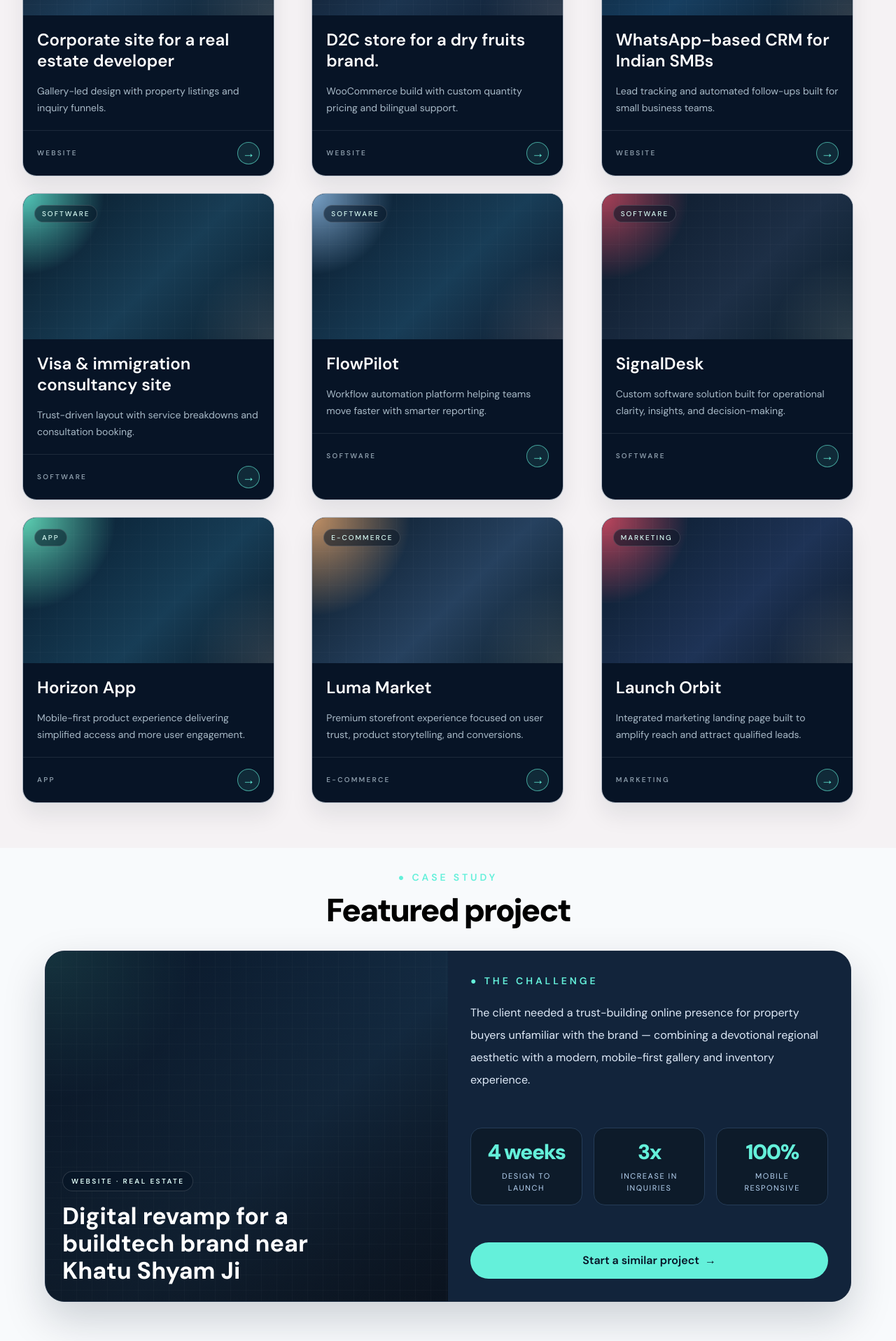
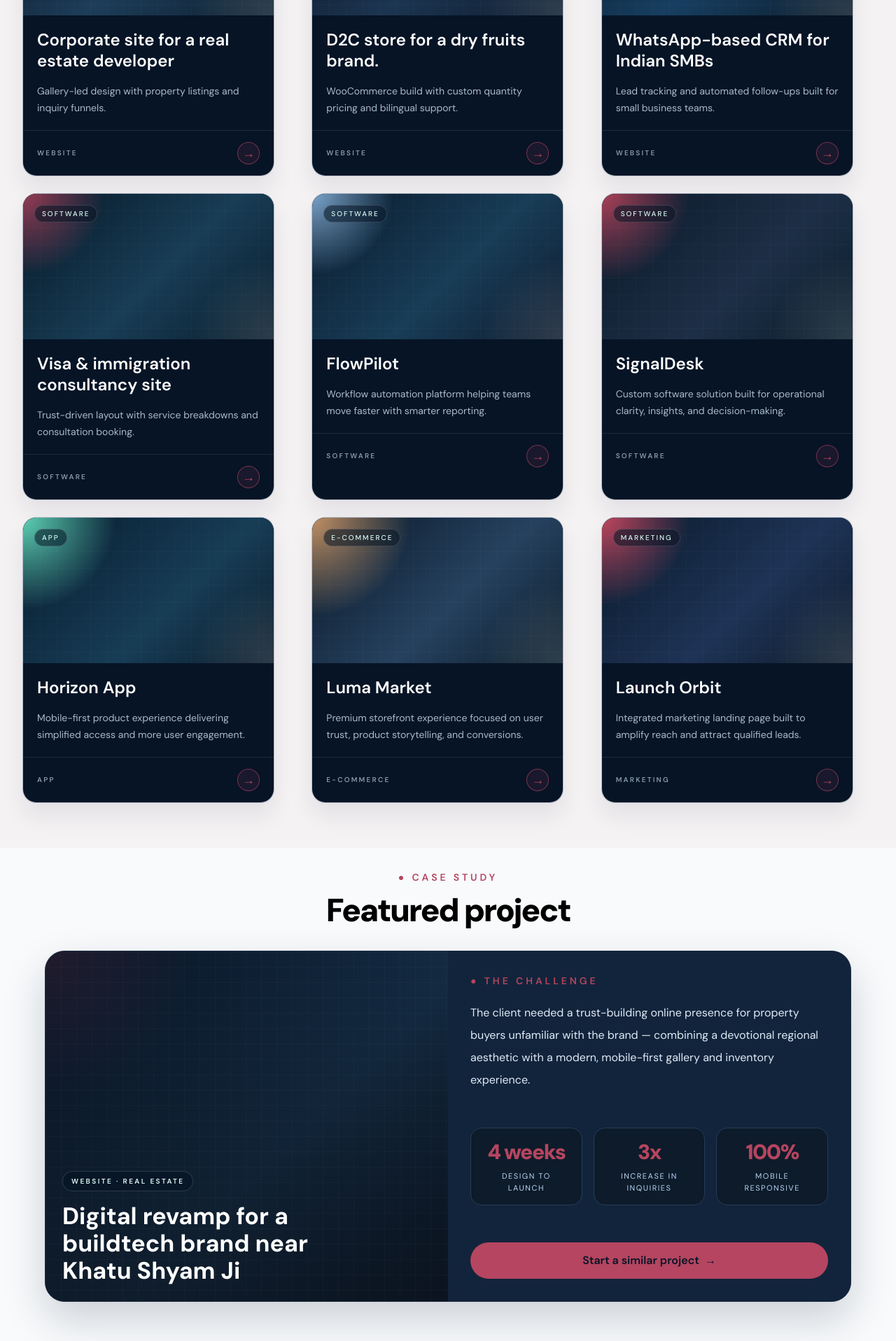
Before and after one commit to ydv83165-hub/online-dream-tech-, a Next.js app: page /project in a window 1280 px wide. Shown: the part 880-2797 px from the top of the page at 70% size. Built offline with nearby package versions, Linux system fonts and the light colour scheme.

Commit message:
project page color changs

```diff
--- a/app/project/page.tsx
+++ b/app/project/page.tsx
@@ -21,7 +21,7 @@ const PROJECTS: Project[] = [
     title: "Corporate site for a real estate developer",
     description: "Gallery-led design with property listings and inquiry funnels.",
     category: "Website",
-    imageClass: "bg-[radial-gradient(circle_at_top_left,_rgba(100,240,218,0.9),transparent_30%),linear-gradient(135deg,#0b1626,#1d3d59_52%,#0e2030)]",
+    imageClass: "bg-[radial-gradient(circle_at_top_left,_rgba(181,69,96,0.9),transparent_30%),linear-gradient(135deg,#0b1626,#1d3d59_52%,#0e2030)]",
   },
   {
     id: 2,
@@ -42,7 +42,7 @@ const PROJECTS: Project[] = [
     title: "Visa & immigration consultancy site",
     description: "Trust-driven layout with service breakdowns and consultation booking.",
     category: "Software",
-    imageClass: "bg-[radial-gradient(circle_at_top_left,_rgba(100,240,218,0.82),transparent_28%),linear-gradient(135deg,#071827,#183d55_55%,#0a1d2d)]",
+    imageClass: "bg-[radial-gradient(circle_at_top_left,_rgba(181,69,96,0.82),transparent_28%),linear-gradient(135deg,#071827,#183d55_55%,#0a1d2d)]",
   },
   {
     id: 5,
@@ -141,7 +141,7 @@ export default function ProjectsPage() {
                   aria-pressed={isActive}
                   className={`rounded-full border px-5 py-2.5 text-sm font-semibold transition-all duration-300 sm:text-[15px] ${
                     isActive
-                      ? "border-[#64f0da] bg-[#64f0da] text-[#071426] shadow-[0_10px_24px_rgba(100,240,218,0.2)]"
+                      ? "border-[#b54560] bg-[#b54560] text-[#071426] shadow-[0_10px_24px_rgba(181,69,96,0.2)]"
                       : "border-slate-200 bg-white text-slate-700 hover:border-slate-300 hover:bg-slate-50"
                   }`}
                 >
@@ -174,7 +174,7 @@ export default function ProjectsPage() {
                   <span className="text-[10px] font-semibold uppercase tracking-[0.22em] text-sky-100/60">
                     {project.category}
                   </span>
-                  <span className="inline-flex h-8 w-8 items-center justify-center rounded-full border border-[#64f0da]/60 bg-[#64f0da]/10 text-lg font-light text-[#64f0da]">
+                  <span className="inline-flex h-8 w-8 items-center justify-center rounded-full border border-[#b54560]/60 bg-[#b54560]/10 text-lg font-light text-[#b54560]">
                     →
                   </span>
                 </div>
@@ -187,7 +187,7 @@ export default function ProjectsPage() {
       <section className="bg-[#f8fafc] px-4 pb-16 pt-6 sm:px-6 lg:px-8 lg:pb-20 lg:pt-8">
         <div className="mx-auto max-w-6xl">
           <div className="mx-auto mb-8 max-w-xl text-center">
-            <p className="text-sm font-semibold uppercase tracking-[0.28em] text-[#64f0da]">● CASE STUDY</p>
+            <p className="text-sm font-semibold uppercase tracking-[0.28em] text-[#b54560]">● CASE STUDY</p>
             <h2 className="mt-3 text-3xl font-black tracking-[-0.05em] text-black sm:text-4xl lg:text-[46px]">
               Featured project
             </h2>
@@ -196,7 +196,7 @@ export default function ProjectsPage() {
           <div className="overflow-hidden rounded-[28px] border border-[#1d2d42] bg-[#0d1b2a] shadow-[0_25px_60px_rgba(7,20,38,0.18)]">
             <div className="grid gap-0 lg:grid-cols-2">
               <div className="relative min-h-[280px] lg:min-h-[500px]">
-                <div className="absolute inset-0 bg-[radial-gradient(circle_at_top_left,_rgba(100,240,218,0.18),transparent_28%),linear-gradient(135deg,#071426,#16324d_58%,#0a1524)]" />
+                <div className="absolute inset-0 bg-[radial-gradient(circle_at_top_left,_rgba(181,69,96,0.18),transparent_28%),linear-gradient(135deg,#071426,#16324d_58%,#0a1524)]" />
                 <div className="absolute inset-0 bg-[linear-gradient(180deg,rgba(11,18,28,0.2),rgba(11,18,28,0.68))]" />
                 <div className="absolute inset-0 opacity-30 [background-image:linear-gradient(rgba(255,255,255,0.08)_1px,transparent_1px),linear-gradient(90deg,rgba(255,255,255,0.08)_1px,transparent_1px)] [background-size:22px_22px]" />
                 <div className="absolute inset-x-0 bottom-0 p-5 sm:p-6">
@@ -212,7 +212,7 @@ export default function ProjectsPage() {
               <div className="bg-[#12243b] p-5 sm:p-7 lg:p-8">
                 <div className="h-full flex flex-col justify-between">
                   <div>
-                    <p className="text-sm font-semibold uppercase tracking-[0.28em] text-[#64f0da]">● THE CHALLENGE</p>
+                    <p className="text-sm font-semibold uppercase tracking-[0.28em] text-[#b54560]">● THE CHALLENGE</p>
                     <p className="mt-5 text-base leading-8 text-[#dfeaf8]">
                       The client needed a trust-building online presence for property buyers unfamiliar with the brand — combining a devotional regional aesthetic with a modern, mobile-first gallery and inventory experience.
                     </p>
@@ -220,22 +220,22 @@ export default function ProjectsPage() {
 
                   <div className="mt-8 grid gap-4 sm:grid-cols-3">
                     <div className="rounded-2xl border border-[#253c57] bg-[#0d1b2a] p-4 text-center">
-                      <div className="text-3xl font-black tracking-[-0.05em] text-[#64f0da]">4 weeks</div>
+                      <div className="text-3xl font-black tracking-[-0.05em] text-[#b54560]">4 weeks</div>
                       <div className="mt-2 text-[11px] uppercase tracking-[0.14em] text-[#b9d6f5]">Design to launch</div>
                     </div>
                     <div className="rounded-2xl border border-[#253c57] bg-[#0d1b2a] p-4 text-center">
-                      <div className="text-3xl font-black tracking-[-0.05em] text-[#64f0da]">3x</div>
+                      <div className="text-3xl font-black tracking-[-0.05em] text-[#b54560]">3x</div>
                       <div className="mt-2 text-[11px] uppercase tracking-[0.14em] text-[#b9d6f5]">Increase in inquiries</div>
                     </div>
                     <div className="rounded-2xl border border-[#253c57] bg-[#0d1b2a] p-4 text-center">
-                      <div className="text-3xl font-black tracking-[-0.05em] text-[#64f0da]">100%</div>
+                      <div className="text-3xl font-black tracking-[-0.05em] text-[#b54560]">100%</div>
                       <div className="mt-2 text-[11px] uppercase tracking-[0.14em] text-[#b9d6f5]">Mobile responsive</div>
                     </div>
                   </div>
 
                   <button
                     type="button"
-                    className="mt-8 inline-flex w-full items-center justify-center rounded-full bg-[#64f0da] px-6 py-3.5 text-base font-semibold text-[#071426] transition-all duration-300 hover:bg-[#7ef5db]"
+                    className="mt-8 inline-flex w-full items-center justify-center rounded-full bg-[#b54560] px-6 py-3.5 text-base font-semibold text-[#071426] transition-all duration-300 hover:bg-[#b54560]"
                   >
                     Start a similar project <span className="ml-2">→</span>
                   </button>
@@ -248,7 +248,7 @@ export default function ProjectsPage() {
 
       <section className="bg-white px-4 pb-20 pt-0 sm:px-6 lg:px-8 lg:pb-24">
         <div className="mx-auto max-w-6xl">
-          <div className="relative overflow-hidden rounded-[28px] border border-[#1d2d42] bg-[radial-gradient(circle_at_right,_rgba(100,240,218,0.18),transparent_25%),linear-gradient(135deg,#071426,#0b1f31_45%,#081827)] px-6 py-8 sm:px-8 sm:py-10 lg:px-[75px] lg:py-[60px]">
+          <div className="relative overflow-hidden rounded-[28px] border border-[#1d2d42] bg-[radial-gradient(circle_at_right,_rgba(181,69,96,0.18),transparent_25%),linear-gradient(135deg,#071426,#0b1f31_45%,#081827)] px-6 py-8 sm:px-8 sm:py-10 lg:px-[75px] lg:py-[60px]">
             <div className="absolute inset-0 bg-[radial-gradient(circle_at_top_right,_rgba(84,201,255,0.12),transparent_28%)]" />
             <div className="relative flex flex-col items-start justify-between gap-8 lg:flex-row lg:items-center">
               <div className="max-w-xl text-left text-white">
@@ -260,7 +260,7 @@ export default function ProjectsPage() {
 
               <Link
                 href="/contact"
-                className="group inline-flex items-center justify-center rounded-full bg-[#64f0da] px-7 py-3.5 text-base font-semibold text-[#071426] shadow-[0_12px_28px_rgba(100,240,218,0.22)] transition-all duration-300 hover:-translate-y-0.5 hover:bg-[#7ef5db]"
+                className="group inline-flex items-center justify-center rounded-full bg-[#b54560] px-7 py-3.5 text-base font-semibold text-[#071426] shadow-[0_12px_28px_rgba(181,69,96,0.22)] transition-all duration-300 hover:-translate-y-0.5 hover:bg-[#b54560]"
               >
                 Let&apos;s talk <span className="ml-2 transition-transform duration-300 group-hover:translate-x-1">→</span>
               </Link>
```
